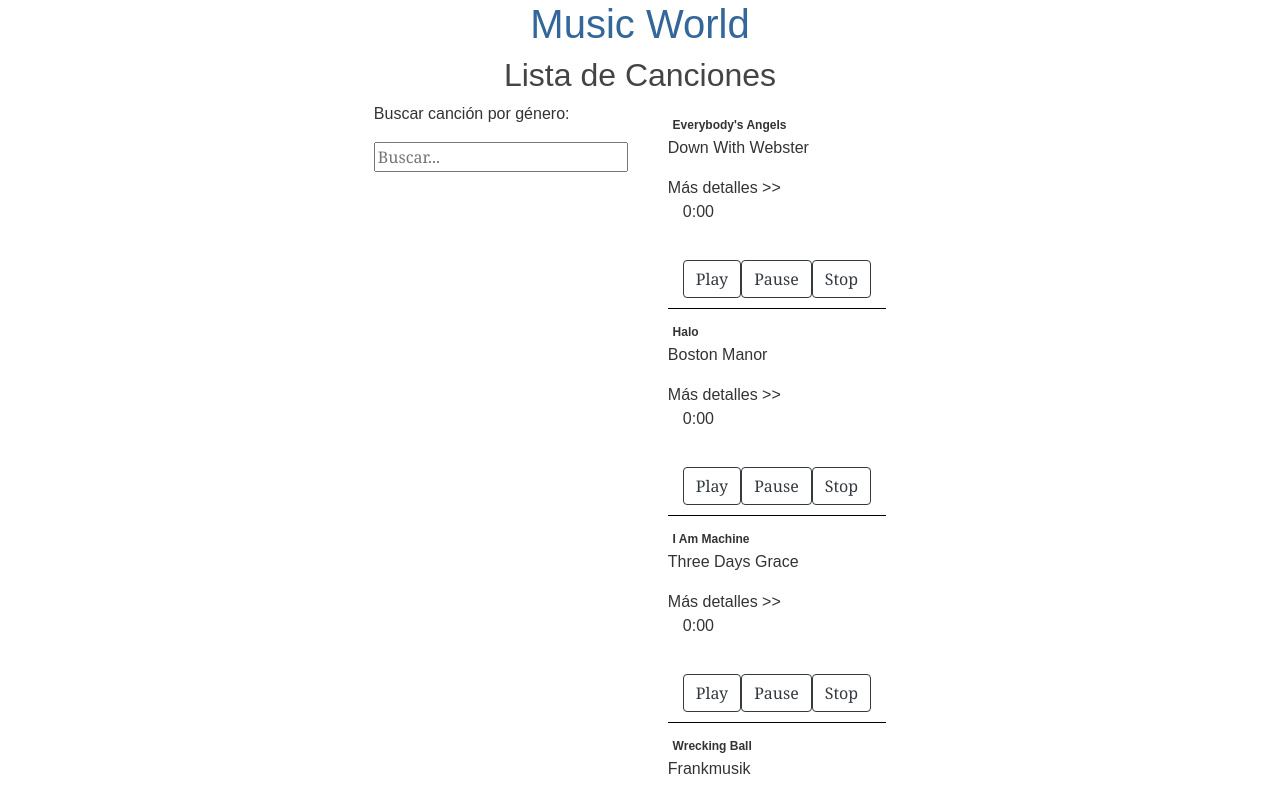
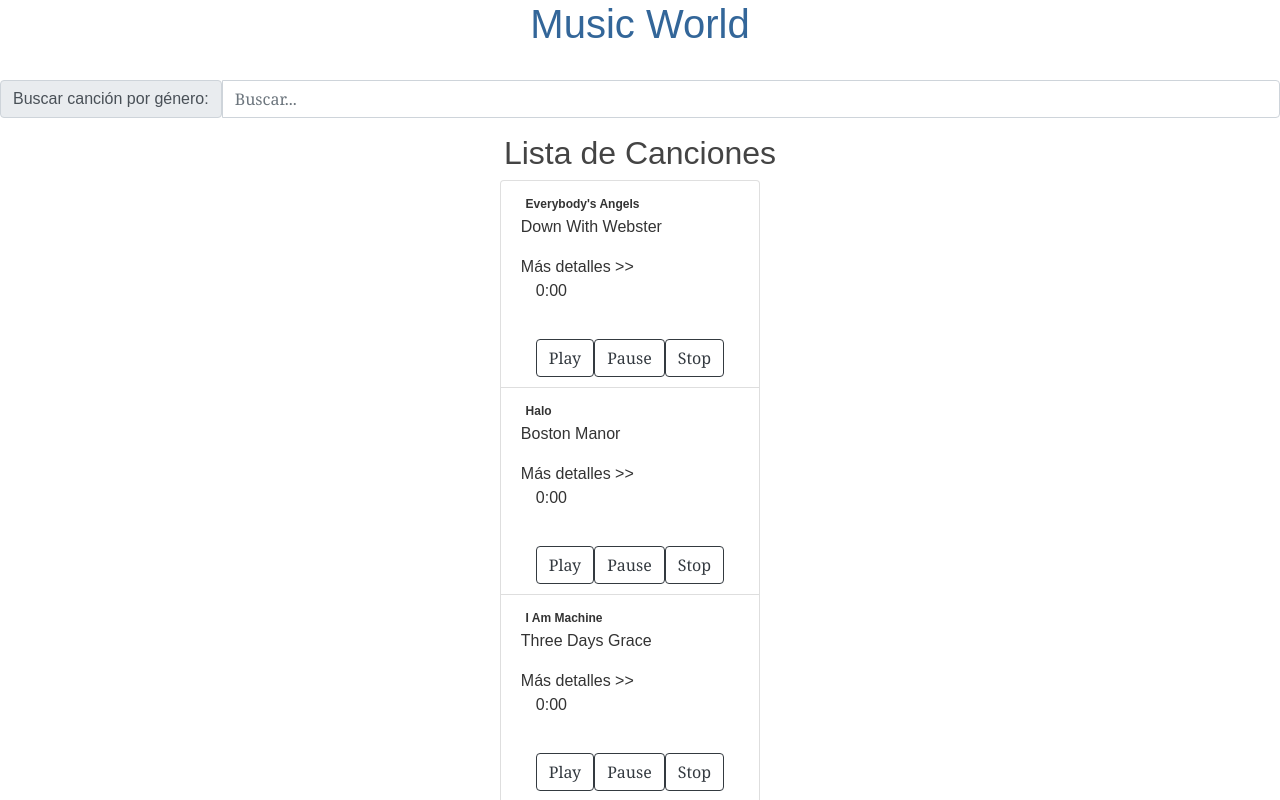
Before and after one commit to elenapeme/P10_Aplicacion_Front_End, an Angular app: page / in a window 1280 px wide. Shown: the top 800 px of the page. Built offline with nearby package versions, Linux system fonts and the light colour scheme.

Commit message:
added input & list

```diff
--- a/src/app/app.component.html
+++ b/src/app/app.component.html
@@ -1,3 +1,3 @@
 
 <h1>{{title}}</h1>
-<app-landing-page></app-landing-page>
+<app-landing-page class="container"></app-landing-page>
--- a/src/app/landing-page/landing-page.component.css
+++ b/src/app/landing-page/landing-page.component.css
@@ -17,7 +17,7 @@
     border: 1px solid black;
     border-radius: 25px;
     padding: 20px;
-    height:  200px;
+    height: 288px;
 }
 
 #song-list-title{
--- a/src/app/landing-page/landing-page.component.html
+++ b/src/app/landing-page/landing-page.component.html
@@ -1,15 +1,15 @@
+<div class="form-group input-group mb-3">
+    <p class="input-group-text">Buscar canción por género:</p>
+    <input type="text" class="forms-control form-control" placeholder="Buscar..." [(ngModel)]="filtersong" name="filtersong"/>
+</div>
 <h2 id="song-list-title">Lista de Canciones</h2>
 <div class="container">
-    <div class="form-group">
-        <p>Buscar canción por género:</p>
-        <input type="text" class="forms-control" placeholder="Buscar..." [(ngModel)]="filtersong" name="filtersong"/>
-    </div>
     <div>
-    <ul id="song-list">
-        <div *ngFor="let song of songs | filter: filtersong" class="padding-bottom" (click)="onSelect(song)">
+    <ul id="song-list" class="list-group">
+        <div *ngFor="let song of songs | filter: filtersong" class="padding-bottom list-group-item waves-light">
             <span class="badge">{{song.title}}</span>
             <p>{{song.author}}</p>
-            <div>
+            <div (click)="onSelect(song)">
                 <span> Más detalles >></span>
                 <app-reproducer [song]=song></app-reproducer>
             </div>
@@ -17,7 +17,7 @@
         </ul>
     </div>
 
-    <div *ngIf="selectedSong && filtersong === ''" id="song-details" class="p-2">
+    <div *ngIf="selectedSong && status" id="song-details" class="p-4">
         <h2>Detalles de {{selectedSong.title | uppercase}}</h2>
         <div><span>Id: </span>{{selectedSong.id}}</div>
         <div><span>Title: </span>{{selectedSong.title}}</div>
--- a/src/app/landing-page/landing-page.component.ts
+++ b/src/app/landing-page/landing-page.component.ts
@@ -11,10 +11,12 @@
 export class LandingPageComponent implements OnInit {
   filtersong = "";
   songs = SONGS;
+  status: boolean = false;
 
   selectedSong?: Song;
   onSelect(song: Song): void {
     this.selectedSong = song;
+    this.status = !this.status;
   }
 
   constructor() { }
```
